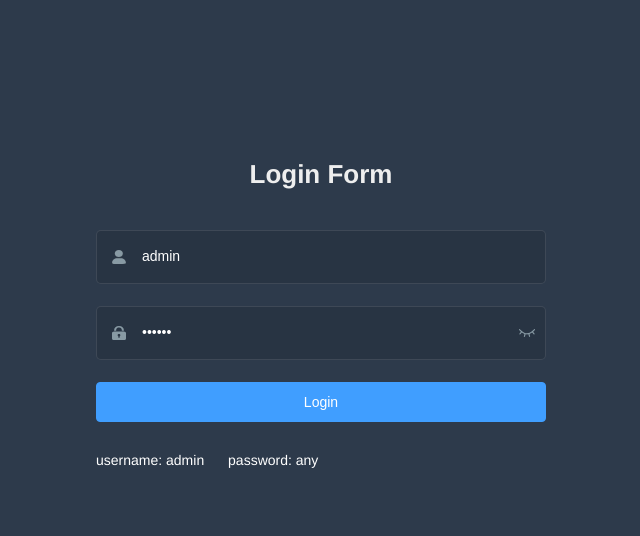
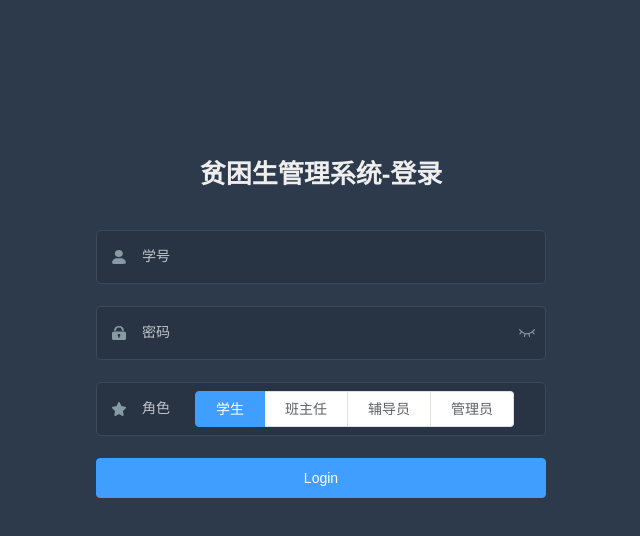
Before and after one commit to runnableAir/poorstudent-web, a Vue app: page /#/login in a window 1280 px wide. Shown: the top 536 px of the page, without its empty margins (319-959 px from the left). Built offline with nearby package versions, Linux system fonts and the light colour scheme.

Commit message:
feat(login/index.vue): 修改了登录页面，增加角色选择按钮

```diff
--- a/src/views/login/index.vue
+++ b/src/views/login/index.vue
@@ -3,7 +3,7 @@
     <el-form ref="loginForm" :model="loginForm" :rules="loginRules" class="login-form" auto-complete="on" label-position="left">
 
       <div class="title-container">
-        <h3 class="title">Login Form</h3>
+        <h3 class="title">贫困生管理系统-登录</h3>
       </div>
 
       <el-form-item prop="username">
@@ -13,7 +13,7 @@
         <el-input
           ref="username"
           v-model="loginForm.username"
-          placeholder="Username"
+          :placeholder="passwordPlaceholder"
           name="username"
           type="text"
           tabindex="1"
@@ -30,7 +30,7 @@
           ref="password"
           v-model="loginForm.password"
           :type="passwordType"
-          placeholder="Password"
+          placeholder="密码"
           name="password"
           tabindex="2"
           auto-complete="on"
@@ -41,12 +41,22 @@
         </span>
       </el-form-item>
 
+      <el-form-item prop="role" style="margin-top: 15px; line-height: 50px;">
+        <span class="svg-container">
+          <svg-icon icon-class="star" />
+        </span>
+        <div class="role-pre-text" style="display: inline;">
+          <span>角色</span>
+        </div>
+        <el-radio-group v-model="loginForm.role" size="medium">
+          <el-radio-button label="0" class="radio-btn">学生</el-radio-button>
+          <el-radio-button label="1" class="radio-btn">班主任</el-radio-button>
+          <el-radio-button label="2" class="radio-btn">辅导员</el-radio-button>
+          <el-radio-button label="3" class="radio-btn">管理员</el-radio-button>
+        </el-radio-group>
+      </el-form-item>
+
       <el-button :loading="loading" type="primary" style="width:100%;margin-bottom:30px;" @click.native.prevent="handleLogin">Login</el-button>
-
-      <div class="tips">
-        <span style="margin-right:20px;">username: admin</span>
-        <span> password: any</span>
-      </div>
 
     </el-form>
   </div>
@@ -74,8 +84,9 @@ export default {
     }
     return {
       loginForm: {
-        username: 'admin',
-        password: '111111'
+        username: '',
+        password: '',
+        role: '0'
       },
       loginRules: {
         username: [{ required: true, trigger: 'blur', validator: validateUsername }],
@@ -84,6 +95,11 @@ export default {
       loading: false,
       passwordType: 'password',
       redirect: undefined
+    }
+  },
+  computed: {
+    passwordPlaceholder() {
+      return this.loginForm.role === '0' ? '学号' : '工号'
     }
   },
   watch: {
@@ -129,7 +145,7 @@ export default {
 /* 修复input 背景不协调 和光标变色 */
 /* Detail see https://github.com/PanJiaChen/vue-element-admin/pull/927 */
 
-$bg:#283443;
+$bg:#3954a1;
 $light_gray:#fff;
 $cursor: #fff;
 
@@ -177,6 +193,11 @@ $bg:#2d3a4b;
 $dark_gray:#889aa4;
 $light_gray:#eee;
 
+.role-pre-text {
+  color: #c0c4cc;
+  margin-left: 15px;
+  margin-right: 25px;
+}
 .login-container {
   min-height: 100%;
   width: 100%;
```
